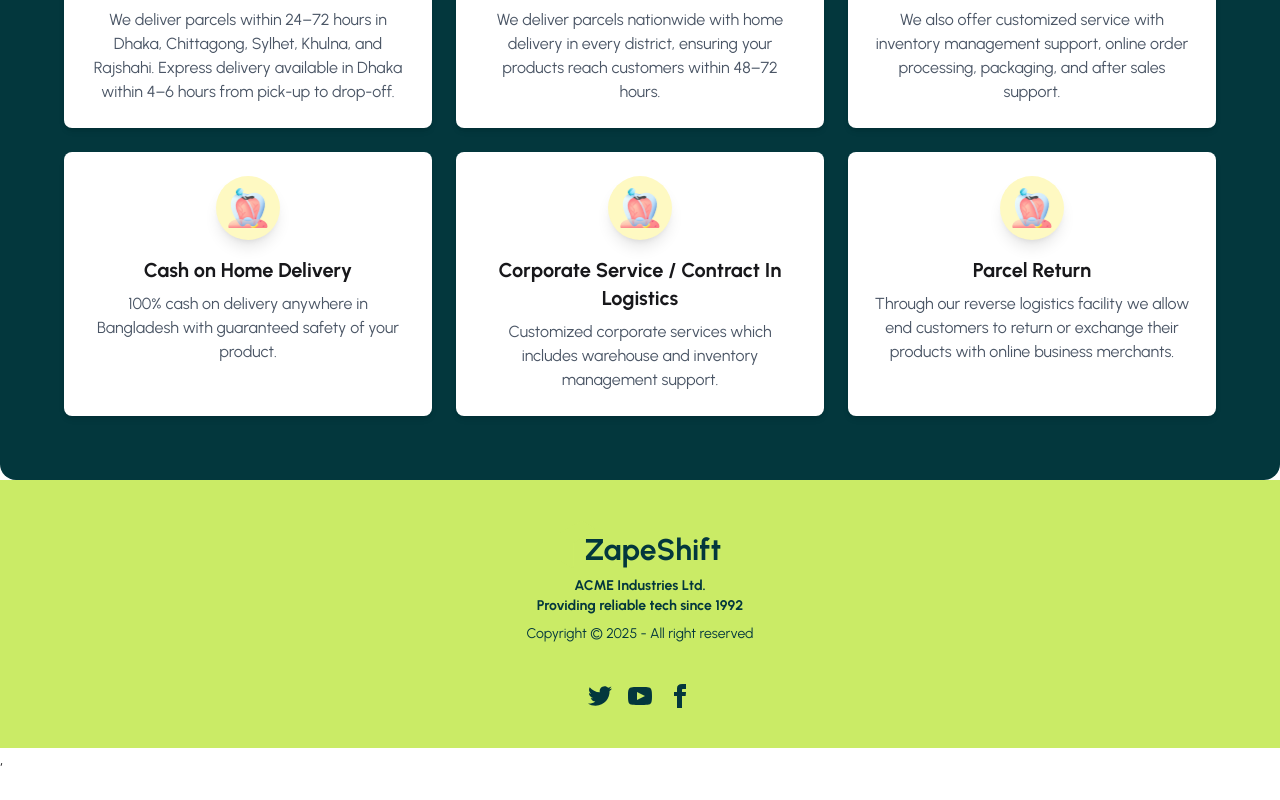
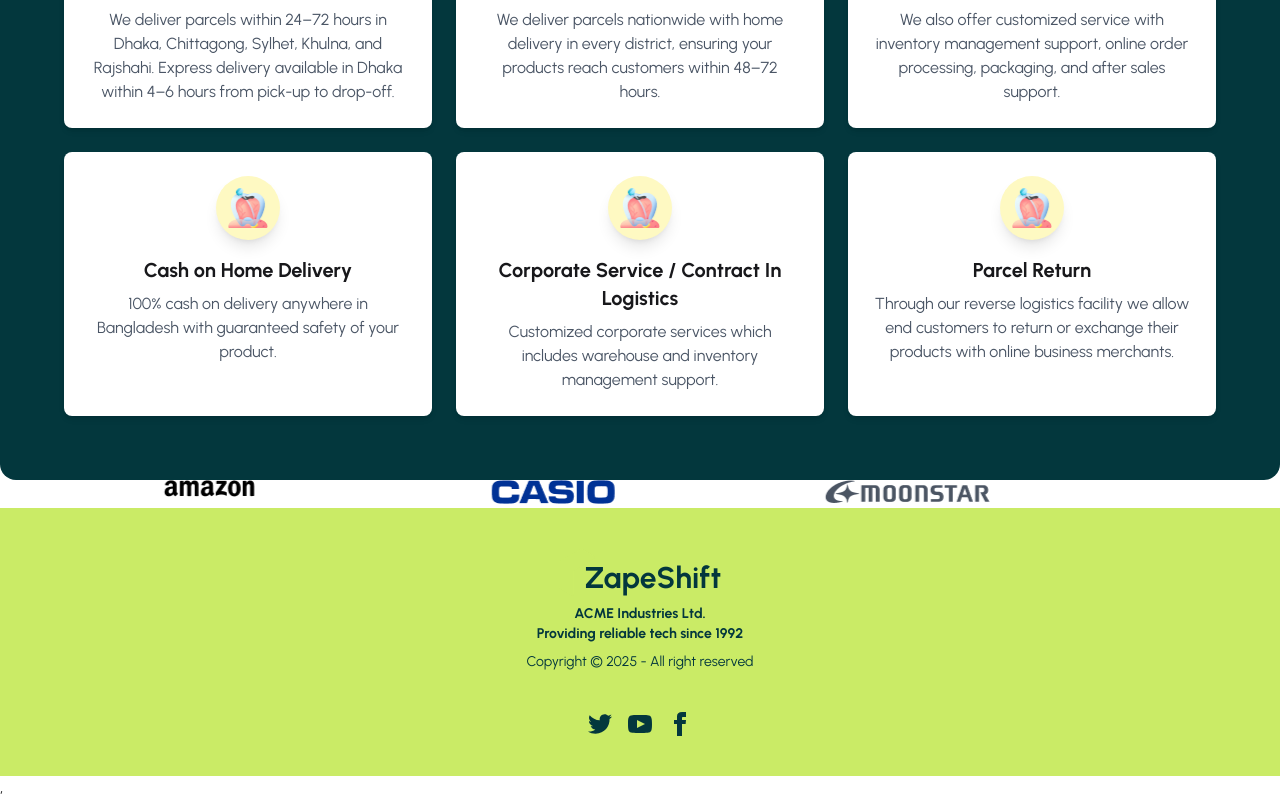
Before and after one commit to Shoybit/zaap-shift, a React (Vite) app: page / in a window 1280 px wide. Shown: the part 1401-2201 px from the top of the page. Before the commit the page ends 2173 px from the top, so only its background shows below. Built offline with nearby package versions, Linux system fonts and the light colour scheme.

Commit message:
brands added

```diff
--- a/package.json
+++ b/package.json
@@ -16,6 +16,7 @@
     "react-icons": "^5.5.0",
     "react-responsive-carousel": "^3.2.23",
     "react-router": "^7.9.6",
+    "swiper": "^12.0.3",
     "tailwindcss": "^4.1.17"
   },
   "devDependencies": {
--- /dev/null
+++ b/src/Pages/Home/Brands/Brands.jsx
@@ -0,0 +1,40 @@
+import React from 'react';
+import 'swiper/css';
+import { Swiper, SwiperSlide } from 'swiper/react';
+
+import amazon from '../../../assets/brands/amazon.png'
+import vector from '../../../assets/brands/amazon_vector.png'
+import casio from '../../../assets/brands/casio.png'
+import moonstar from '../../../assets/brands/moonstar.png'
+import randstad from '../../../assets/brands/randstad.png'
+import star from '../../../assets/brands/star.png'
+import starpeople from '../../../assets/brands/star-people.png'
+import { Autoplay } from 'swiper/modules';
+
+const brandlogos = [amazon,vector,casio,moonstar,randstad,star,starpeople]
+
+const Brands = () => {
+    return (
+        <Swiper
+        slidesPerView={4}
+        centeredSlides={true}
+        spaceBetween={30}
+        grabCursor={true}
+        modules={[Autoplay]}
+        loop={true}
+                autoplay={{
+          delay: 500,
+          disableOnInteraction: false,
+        }}
+        >
+            {
+                brandlogos.map((logo,index) => <SwiperSlide key={index}>
+                    <img src={logo} alt="" />
+                </SwiperSlide>)
+            }
+
+        </Swiper>
+    );
+};
+
+export default Brands;
--- a/src/Pages/Home/Home.jsx
+++ b/src/Pages/Home/Home.jsx
@@ -2,6 +2,7 @@
 import Banner from '../Banner/Banner';
 import Work from '../Work/Work';
 import OurServices from '../Our Services/OurServices';
+import Brands from './Brands/Brands';
 
 const Home = () => {
     return (
@@ -9,6 +10,7 @@
             <Banner></Banner>
             <Work></Work>
             <OurServices></OurServices>
+            <Brands></Brands>
         </div>
     );
 };
```
Also changed, not shown: src/assets/brands/star-people.png (renamed from src/assets/brands/start_people.png), 1 other file (tests, documents, lock files or other folders).
